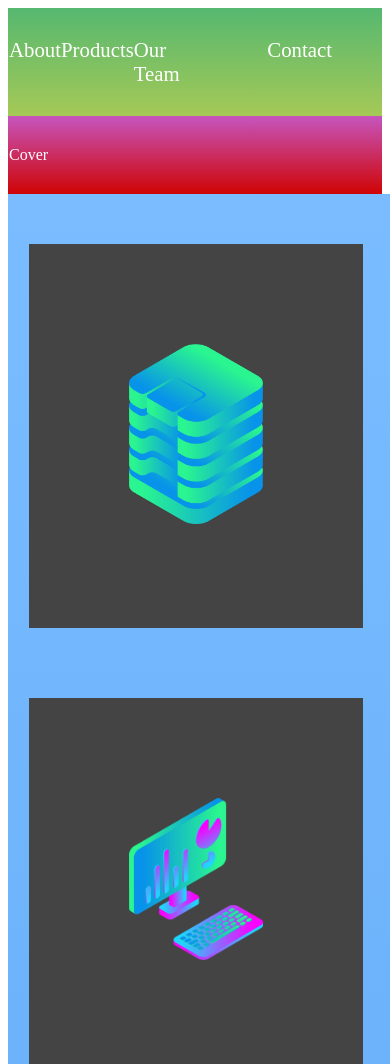
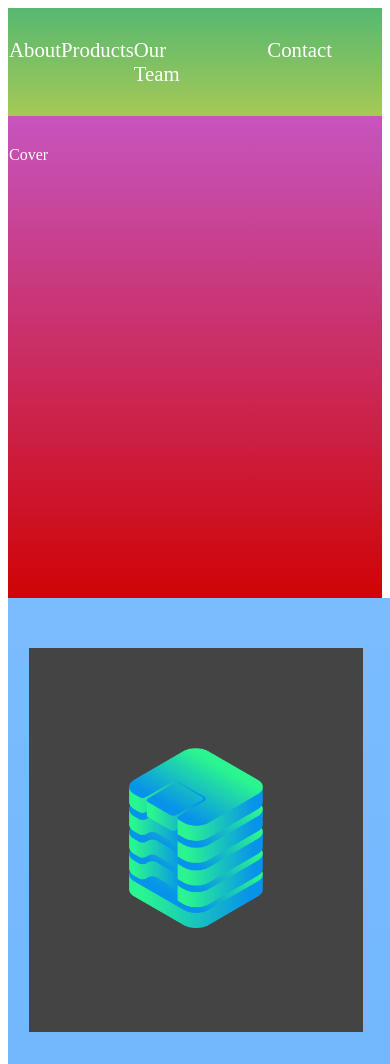
Before and after one commit to mecskyverse/Layout-project, a plain HTML site: page index.html in a window 390 px wide. Shown: the top 1064 px of the page. Drawn offline with Linux system fonts and the light colour scheme.

Commit message:
changed cove to a flexbox for responsive cover

```diff
--- a/index.html
+++ b/index.html
@@ -14,7 +14,7 @@
     <a href="4.jpg" class="contact">Contact</a>
     </nav>
   </div>
-  <div class="zone red">Cover</div>
+  <div class="zone red flexi">Cover</div>
   <div class="zone blue conta">
 <div class="box zone"><img src="data_storage_2_2.png"> </div>
 <div class="box zone"><img src="desktop_analytics_2.png"></div>
--- a/style.css
+++ b/style.css
@@ -10,9 +10,9 @@
 
     transition: all 0.3s linear;
 }
-.container{
-    display:grid;
-    grid-template-rows: 1fr 4fr 7fr ;
+.flexi{
+    display:flex;
+    height: 50vh;
 }
 /* .green{
 
```
